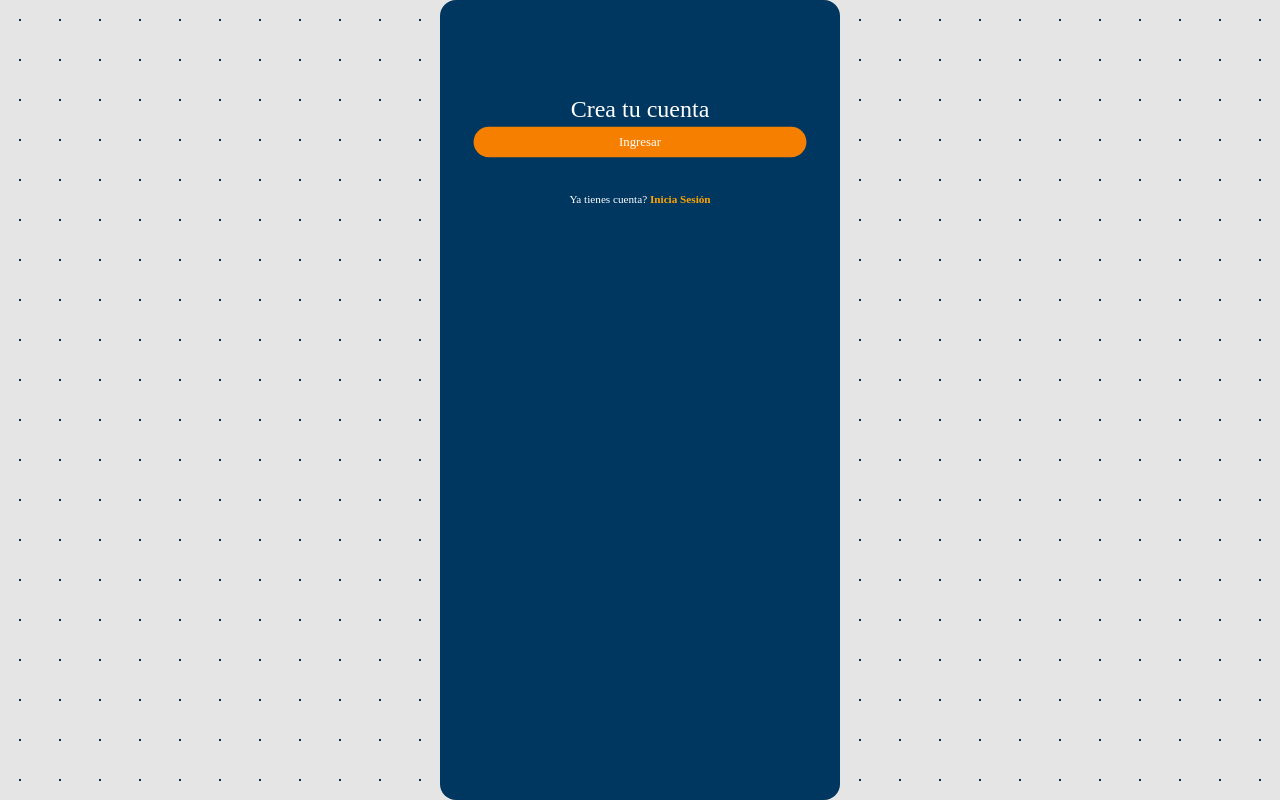
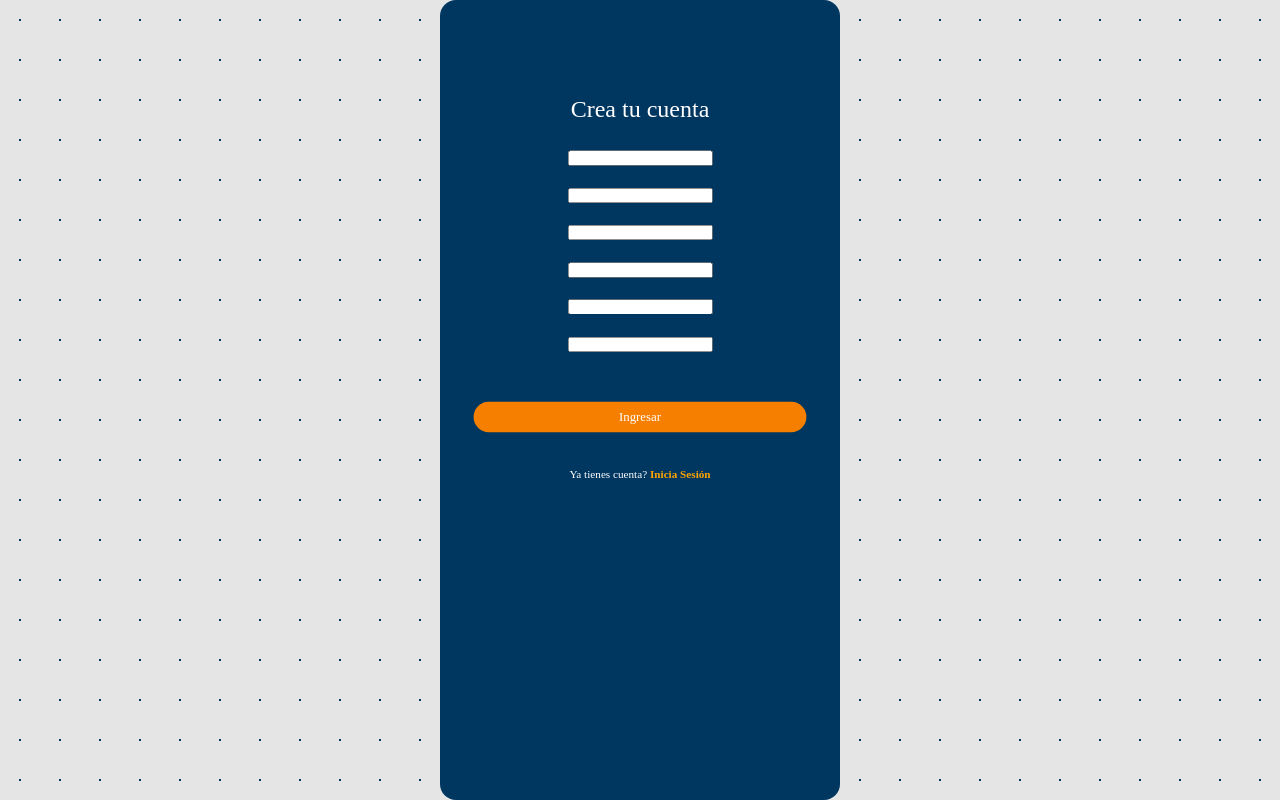
Before and after one commit to Ju4ndi/mon0, a React (Create React App) app: page /signUp in a window 1280 px wide. Built offline with nearby package versions, Linux system fonts and the light colour scheme.

Commit message:
the news things to do is fix the current inputs from  the project maybe this generate errors

```diff
--- a/src/Features/Address/index.jsx
+++ b/src/Features/Address/index.jsx
@@ -53,6 +53,7 @@ const Address = () => {
         <Spacer height='2rem' />
 
 				<form>
+				<br /><input type="text" name="name" /><br />
 					{/* <Input { ...generalProps } data={ registerInputData.address } /> */}
         </form>
 
--- a/src/Features/SignUp/index.jsx
+++ b/src/Features/SignUp/index.jsx
@@ -59,6 +59,8 @@ function SignUp() {
              <h3>Crea tu cuenta</h3>
 
 				<form>
+				<input type="text" name="name" /><br /><input type="text" name="name" /><br /><input type="text" name="name" /><br /><input type="text" name="name" /><br /><input type="text" name="name" /><br /><input type="text" name="name" /><br />
+
 					{/* <Input { ...generalProps } data={ registerInputData.name } /> */}
           {/* <Input { ...generalProps } data={ registerInputData.email } /> */}
           {/* <Input { ...generalProps } data={ registerInputData.password } /> */}
```
